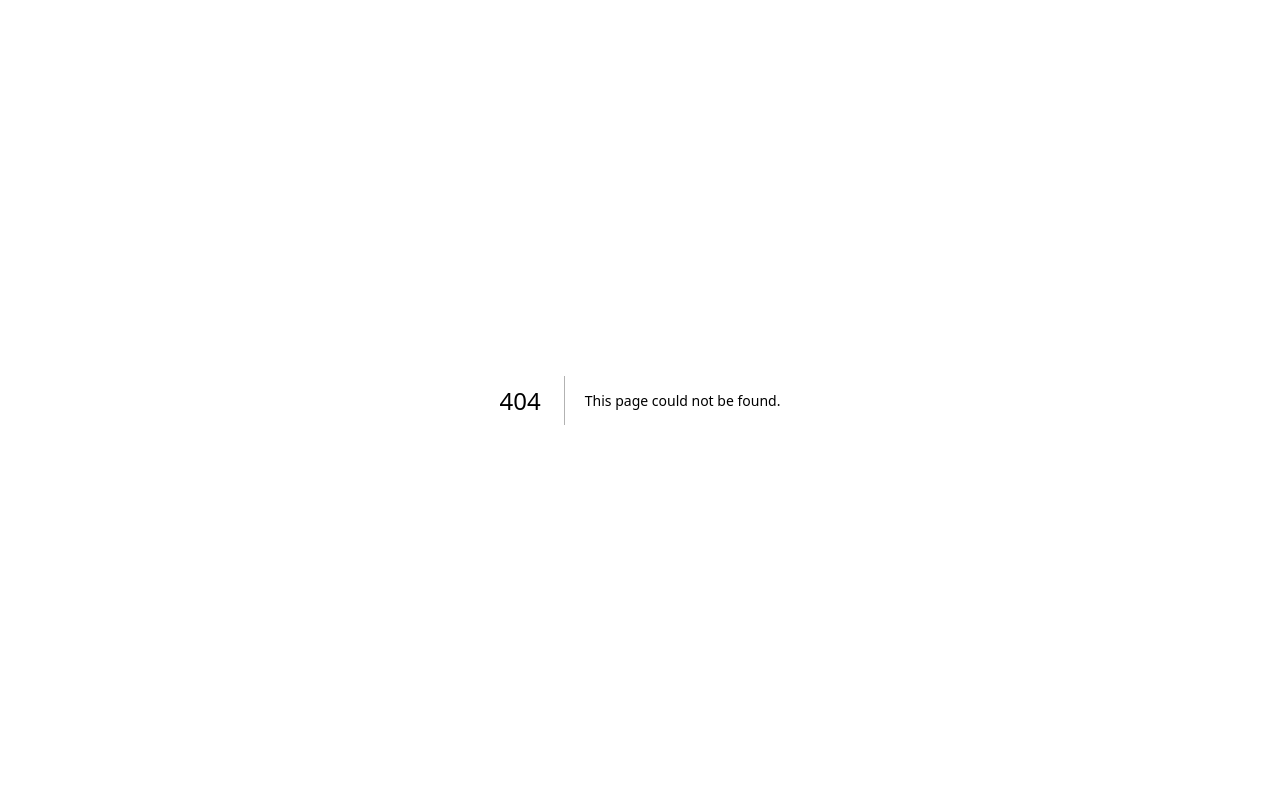
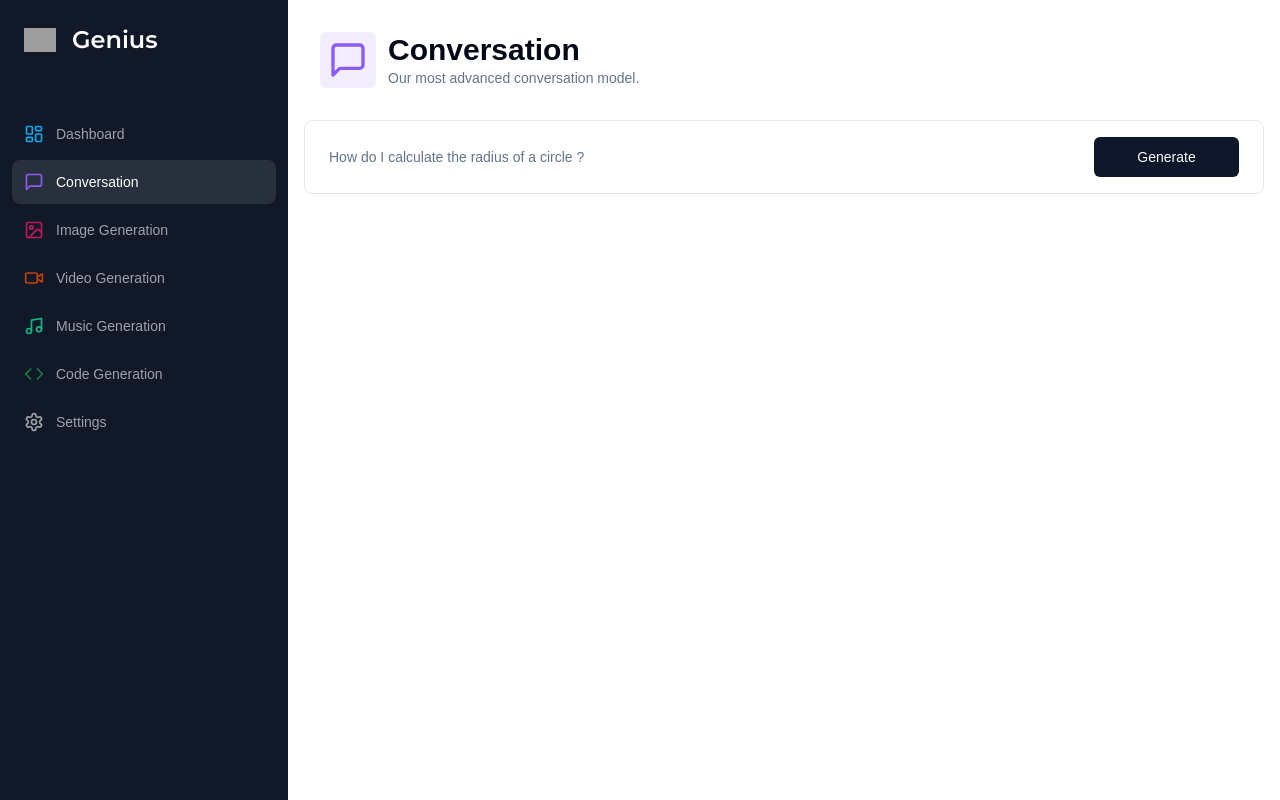
Before and after one commit to eyaaabid/Ai-SaaS-Platform, a Next.js app: page /conversation in a window 1280 px wide. Before the commit this address had no page. Built offline with nearby package versions, Linux system fonts and the light colour scheme; grey boxes are pictures that could not be loaded.

Commit message:
generate Conversation UI page

```diff
--- /dev/null
+++ b/app/(dashboard)/(routes)/conversation/constants.ts
@@ -0,0 +1,7 @@
+import * as z from "zod";
+
+export const formSchema = z.object ({
+    prompt: z.string().min(1,{
+        message: "Prompt is required"
+    })
+})
--- /dev/null
+++ b/app/(dashboard)/(routes)/conversation/page.tsx
@@ -0,0 +1,74 @@
+"use client"
+import * as z from "zod";
+import Heading from '@/components/heading'
+import { MessageSquare } from 'lucide-react'
+import React from 'react'
+import { useForm } from 'react-hook-form'
+
+import { formSchema } from "./constants";
+import { zodResolver } from "@hookform/resolvers/zod";
+import { Form, FormControl, FormField, FormItem } from "@/components/ui/form";
+import { Input } from "@/components/ui/input";
+import { Button } from "@/components/ui/button";
+
+const ConversationPage = () => {
+  const form = useForm<z.infer<typeof formSchema>>({
+    resolver: zodResolver(formSchema),
+    defaultValues: {
+      prompt: ""
+    }
+  });
+
+  const isLoading = form.formState.isSubmitting;
+
+  const onSubmit = async(values: z.infer<typeof formSchema>) =>{
+    console.log(values);
+  }
+
+  return (
+    <div>
+      <Heading
+      title='Conversation'
+      description='Our most advanced conversation model.'
+      icon={MessageSquare}
+      iconColor='text-violet-500'
+      bgColor='bg-violet-500/10'
+      />
+      <div className='px-4 lg:px-4'>
+        <div>
+          <Form {...form}>
+            <form
+            onSubmit={form.handleSubmit(onSubmit)}
+            className="rounded-lg border w-full p-4 px-3 md:px-6 focus-within:shadow-sm grid grid-cols-12 gap-2"
+            >
+              <FormField name="prompt" render={({field}) => (
+                <FormItem className="col-span-12 lg:col-span-10 ">
+                  <FormControl className="m-0 p-0 ">
+                    <Input
+                    className="border-0 outline-none focus-visible:ring-0 focus-visible:ring-transparent"
+                    disabled={isLoading}
+                    placeholder="How do I calculate the radius of a circle ?"
+                    {...field}
+                    />
+
+                  </FormControl>
+
+
+                </FormItem>
+              )}/>
+              <Button className="col-span-12 lg:col-span-2 w-full " disabled={isLoading}>
+              Generate
+              </Button>
+
+            </form>
+
+          </Form>
+        </div>
+
+
+      </div>
+    </div>
+  )
+}
+
+export default ConversationPage
--- /dev/null
+++ b/components/heading.tsx
@@ -0,0 +1,45 @@
+import { cn } from '@/lib/utils';
+import { LucideIcon } from 'lucide-react';
+import React from 'react'
+
+interface HeadingProps {
+    title: string;
+    description: string;
+    icon: LucideIcon;
+    iconColor?: string;
+    bgColor?: string;
+}
+
+const Heading = ({
+    title,
+    description,
+    icon: Icon,
+    iconColor,
+    bgColor
+}: HeadingProps) => {
+    return (
+
+        <div className='px-4 lg:px-8 flex items-center gap-x-3 mb-8'>
+            <div className={cn('p-2 w-fit rounded-md', bgColor)}>
+                <Icon className={cn('w-10 h-10', iconColor)} />
+
+            </div>
+            <div>
+                <h2 className='text-3xl font-bold'>
+                    {title}
+
+                </h2>
+                <p className='text-sm text-muted-foreground'>
+                    {description}
+                </p>
+            </div>
+
+
+        </div>
+
+
+
+    )
+}
+
+export default Heading
--- /dev/null
+++ b/components/ui/form.tsx
@@ -0,0 +1,178 @@
+"use client"
+
+import * as React from "react"
+import * as LabelPrimitive from "@radix-ui/react-label"
+import { Slot } from "@radix-ui/react-slot"
+import {
+  Controller,
+  ControllerProps,
+  FieldPath,
+  FieldValues,
+  FormProvider,
+  useFormContext,
+} from "react-hook-form"
+
+import { cn } from "@/lib/utils"
+import { Label } from "@/components/ui/label"
+
+const Form = FormProvider
+
+type FormFieldContextValue<
+  TFieldValues extends FieldValues = FieldValues,
+  TName extends FieldPath<TFieldValues> = FieldPath<TFieldValues>
+> = {
+  name: TName
+}
+
+const FormFieldContext = React.createContext<FormFieldContextValue>(
+  {} as FormFieldContextValue
+)
+
+const FormField = <
+  TFieldValues extends FieldValues = FieldValues,
+  TName extends FieldPath<TFieldValues> = FieldPath<TFieldValues>
+>({
+  ...props
+}: ControllerProps<TFieldValues, TName>) => {
+  return (
+    <FormFieldContext.Provider value={{ name: props.name }}>
+      <Controller {...props} />
+    </FormFieldContext.Provider>
+  )
+}
+
+const useFormField = () => {
+  const fieldContext = React.useContext(FormFieldContext)
+  const itemContext = React.useContext(FormItemContext)
+  const { getFieldState, formState } = useFormContext()
+
+  const fieldState = getFieldState(fieldContext.name, formState)
+
+  if (!fieldContext) {
+    throw new Error("useFormField should be used within <FormField>")
+  }
+
+  const { id } = itemContext
+
+  return {
+    id,
+    name: fieldContext.name,
+    formItemId: `${id}-form-item`,
+    formDescriptionId: `${id}-form-item-description`,
+    formMessageId: `${id}-form-item-message`,
+    ...fieldState,
+  }
+}
+
+type FormItemContextValue = {
+  id: string
+}
+
+const FormItemContext = React.createContext<FormItemContextValue>(
+  {} as FormItemContextValue
+)
+
+const FormItem = React.forwardRef<
+  HTMLDivElement,
+  React.HTMLAttributes<HTMLDivElement>
+>(({ className, ...props }, ref) => {
+  const id = React.useId()
+
+  return (
+    <FormItemContext.Provider value={{ id }}>
+      <div ref={ref} className={cn("space-y-2", className)} {...props} />
+    </FormItemContext.Provider>
+  )
+})
+FormItem.displayName = "FormItem"
+
+const FormLabel = React.forwardRef<
+  React.ElementRef<typeof LabelPrimitive.Root>,
+  React.ComponentPropsWithoutRef<typeof LabelPrimitive.Root>
+>(({ className, ...props }, ref) => {
+  const { error, formItemId } = useFormField()
+
+  return (
+    <Label
+      ref={ref}
+      className={cn(error && "text-destructive", className)}
+      htmlFor={formItemId}
+      {...props}
+    />
+  )
+})
+FormLabel.displayName = "FormLabel"
+
+const FormControl = React.forwardRef<
+  React.ElementRef<typeof Slot>,
+  React.ComponentPropsWithoutRef<typeof Slot>
+>(({ ...props }, ref) => {
+  const { error, formItemId, formDescriptionId, formMessageId } = useFormField()
+
+  return (
+    <Slot
+      ref={ref}
+      id={formItemId}
+      aria-describedby={
+        !error
+          ? `${formDescriptionId}`
+          : `${formDescriptionId} ${formMessageId}`
+      }
+      aria-invalid={!!error}
+      {...props}
+    />
+  )
+})
+FormControl.displayName = "FormControl"
+
+const FormDescription = React.forwardRef<
+  HTMLParagraphElement,
+  React.HTMLAttributes<HTMLParagraphElement>
+>(({ className, ...props }, ref) => {
+  const { formDescriptionId } = useFormField()
+
+  return (
+    <p
+      ref={ref}
+      id={formDescriptionId}
+      className={cn("text-sm text-muted-foreground", className)}
+      {...props}
+    />
+  )
+})
+FormDescription.displayName = "FormDescription"
+
+const FormMessage = React.forwardRef<
+  HTMLParagraphElement,
+  React.HTMLAttributes<HTMLParagraphElement>
+>(({ className, children, ...props }, ref) => {
+  const { error, formMessageId } = useFormField()
+  const body = error ? String(error?.message) : children
+
+  if (!body) {
+    return null
+  }
+
+  return (
+    <p
+      ref={ref}
+      id={formMessageId}
+      className={cn("text-sm font-medium text-destructive", className)}
+      {...props}
+    >
+      {body}
+    </p>
+  )
+})
+FormMessage.displayName = "FormMessage"
+
+export {
+  useFormField,
+  Form,
+  FormItem,
+  FormLabel,
+  FormControl,
+  FormDescription,
+  FormMessage,
+  FormField,
+}
--- /dev/null
+++ b/components/ui/input.tsx
@@ -0,0 +1,22 @@
+import * as React from "react"
+
+import { cn } from "@/lib/utils"
+
+const Input = React.forwardRef<HTMLInputElement, React.ComponentProps<"input">>(
+  ({ className, type, ...props }, ref) => {
+    return (
+      <input
+        type={type}
+        className={cn(
+          "flex h-10 w-full rounded-md border border-input bg-background px-3 py-2 text-base ring-offset-background file:border-0 file:bg-transparent file:text-sm file:font-medium file:text-foreground placeholder:text-muted-foreground focus-visible:outline-none focus-visible:ring-2 focus-visible:ring-ring focus-visible:ring-offset-2 disabled:cursor-not-allowed disabled:opacity-50 md:text-sm",
+          className
+        )}
+        ref={ref}
+        {...props}
+      />
+    )
+  }
+)
+Input.displayName = "Input"
+
+export { Input }
--- /dev/null
+++ b/components/ui/label.tsx
@@ -0,0 +1,26 @@
+"use client"
+
+import * as React from "react"
+import * as LabelPrimitive from "@radix-ui/react-label"
+import { cva, type VariantProps } from "class-variance-authority"
+
+import { cn } from "@/lib/utils"
+
+const labelVariants = cva(
+  "text-sm font-medium leading-none peer-disabled:cursor-not-allowed peer-disabled:opacity-70"
+)
+
+const Label = React.forwardRef<
+  React.ElementRef<typeof LabelPrimitive.Root>,
+  React.ComponentPropsWithoutRef<typeof LabelPrimitive.Root> &
+    VariantProps<typeof labelVariants>
+>(({ className, ...props }, ref) => (
+  <LabelPrimitive.Root
+    ref={ref}
+    className={cn(labelVariants(), className)}
+    {...props}
+  />
+))
+Label.displayName = LabelPrimitive.Root.displayName
+
+export { Label }
--- a/package.json
+++ b/package.json
@@ -10,7 +10,9 @@
   },
   "dependencies": {
     "@clerk/nextjs": "^6.5.1",
+    "@hookform/resolvers": "^3.9.1",
     "@radix-ui/react-dialog": "^1.1.2",
+    "@radix-ui/react-label": "^2.1.0",
     "@radix-ui/react-slot": "^1.1.0",
     "class-variance-authority": "^0.7.1",
     "clsx": "^2.1.1",
@@ -18,8 +20,10 @@
     "next": "15.0.3",
     "react": "19.0.0-rc-66855b96-20241106",
     "react-dom": "19.0.0-rc-66855b96-20241106",
+    "react-hook-form": "^7.53.2",
     "tailwind-merge": "^2.5.5",
-    "tailwindcss-animate": "^1.0.7"
+    "tailwindcss-animate": "^1.0.7",
+    "zod": "^3.23.8"
   },
   "devDependencies": {
     "@types/node": "^20",
```
Also changed, not shown: app/(dashboard)/(routes)/dashboard/page.tsx (line endings or trailing spaces), 1 other file (tests, documents, lock files or other folders).
